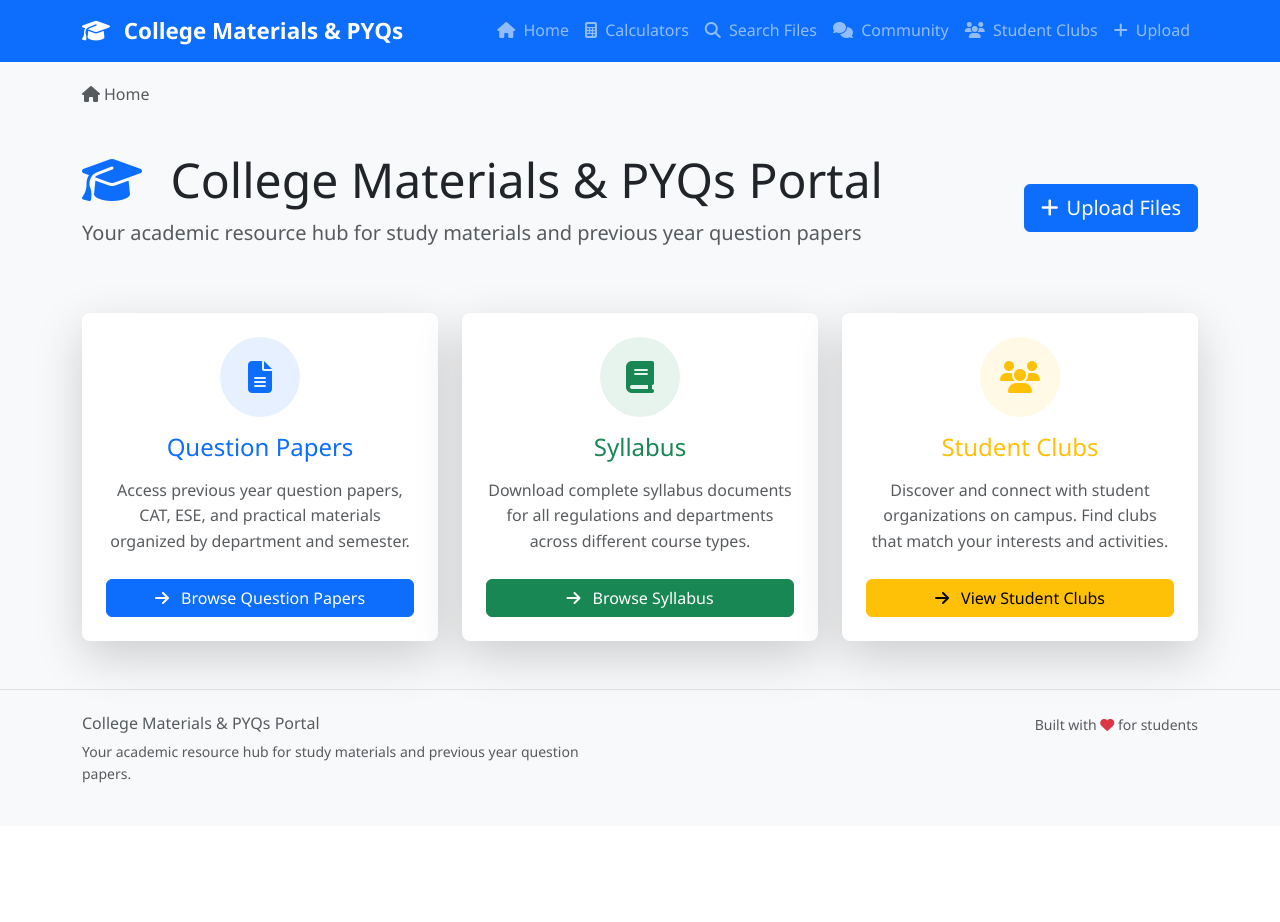
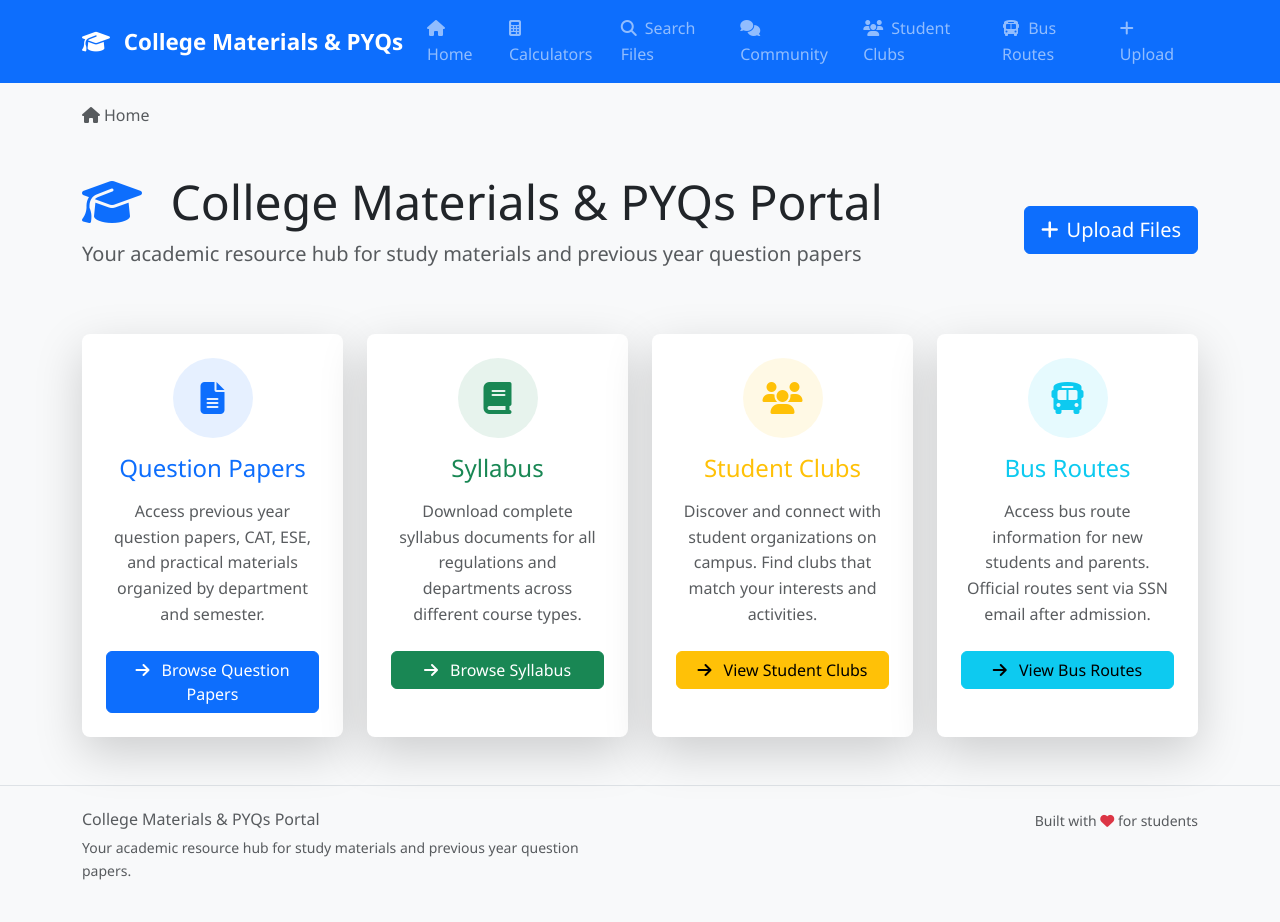
Before and after one commit to Sharruk/website, a Flask app: page / in a window 1280 px wide. Before the commit the page ends 783 px from the top, so only its background shows below. Run offline with Flask 3, Linux system fonts and the light colour scheme.

Commit message:
Provide parents and freshers with access to bus route information
Adds a new /bus-routes public page with admin upload using transportation.json.

Replit-Commit-Author: Agent
Replit-Commit-Session-Id: 913836de-0d9b-40ce-b146-768a0bff60d5
Replit-Commit-Screenshot-Url: https://storage.googleapis.com/screenshot-production-us-central1/990cd8fe-7905-40a0-80eb-51f737aaaccb/ab3d8322-6ea9-4b45-9c31-354b5ecd1a74.jpg

```diff
--- a/app.py
+++ b/app.py
@@ -74,6 +74,27 @@ def save_clubs_data(data):
             json.dump(data, f, indent=2)
     except Exception as e:
         app.logger.error(f"Error saving clubs data: {str(e)}")
+        raise
+
+def load_transportation_data():
+    """Load transportation data from JSON file"""
+    try:
+        if os.path.exists('transportation.json'):
+            with open('transportation.json', 'r') as f:
+                return json.load(f)
+        else:
+            return {"bus_routes": [], "next_id": 1}
+    except Exception as e:
+        app.logger.error(f"Error loading transportation data: {str(e)}")
+        return {"bus_routes": [], "next_id": 1}
+
+def save_transportation_data(data):
+    """Save transportation data to JSON file"""
+    try:
+        with open('transportation.json', 'w') as f:
+            json.dump(data, f, indent=2)
+    except Exception as e:
+        app.logger.error(f"Error saving transportation data: {str(e)}")
         raise
 
 def load_data():
@@ -1448,5 +1469,209 @@ def delete_club(club_id):
         app.logger.error(f"Error deleting club: {str(e)}")
         return jsonify({'success': False, 'error': str(e)}), 500
 
+# Bus Routes Routes
+@app.route('/bus-routes')
+def bus_routes():
+    """Bus Routes page showing all uploaded routes"""
+    try:
+        data = load_transportation_data()
+        bus_routes = data.get('bus_routes', [])
+
+        # Sort by upload date (newest first)
+        bus_routes = sorted(bus_routes, key=lambda x: x.get('upload_date', ''), reverse=True)
+
+        # Check if user is admin (simple check)
+        is_admin = request.args.get('admin') == 'true'
+
+        return render_template('bus_routes.html',
+                             bus_routes=bus_routes,
+                             is_admin=is_admin)
+    except Exception as e:
+        app.logger.error(f"Error loading bus routes: {str(e)}")
+        flash('Error loading bus routes', 'error')
+        return redirect(url_for('index'))
+
+@app.route('/bus-routes/upload', methods=['POST'])
+def upload_bus_route():
+    """Upload new bus route file (admin only)"""
+    try:
+        # Simple admin check
+        if request.args.get('admin') != 'true':
+            flash('Admin access required', 'error')
+            return redirect(url_for('bus_routes'))
+
+        if 'file' not in request.files:
+            flash('No file selected', 'error')
+            return redirect(url_for('bus_routes') + '?admin=true')
+
+        file = request.files['file']
+        if file.filename == '':
+            flash('No file selected', 'error')
+            return redirect(url_for('bus_routes') + '?admin=true')
+
+        # Get form data
+        title = request.form.get('title', '').strip()
+        description = request.form.get('description', '').strip()
+
+        if not title:
+            flash('Title is required', 'error')
+            return redirect(url_for('bus_routes') + '?admin=true')
+
+        if file and file.filename and allowed_file(file.filename):
+            # Load existing data
+            data = load_transportation_data()
+
+            # Generate unique filename
+            original_filename = file.filename
+            filename = secure_filename(original_filename)
+
+            if not filename or filename == '':
+                raise ValueError("Invalid filename after security processing")
+
+            timestamp = datetime.now().strftime('%Y%m%d_%H%M%S')
+            unique_filename = f"bus_route_{timestamp}_{filename}"
+
+            # Create uploads/bus_routes directory
+            bus_routes_dir = os.path.join(UPLOAD_FOLDER, 'bus_routes')
+            os.makedirs(bus_routes_dir, exist_ok=True)
+
+            filepath = os.path.join(bus_routes_dir, unique_filename)
+
+            # Save file
+            file.save(filepath)
+
+            # Verify file was saved
+            if not os.path.exists(filepath):
+                raise IOError("File was not saved successfully")
+
+            # Get file info
+            file_size = os.path.getsize(filepath)
+            file_extension = filename.rsplit('.', 1)[1].lower()
+
+            # Generate unique ID
+            new_id = data.get('next_id', 1)
+            data['next_id'] = new_id + 1
+
+            # Create file info
+            file_info = {
+                'id': new_id,
+                'title': title,
+                'description': description,
+                'filename': unique_filename,
+                'original_filename': original_filename,
+                'file_size': file_size,
+                'file_extension': file_extension,
+                'size': f"{file_size / (1024*1024):.1f} MB" if file_size > 1024*1024 else f"{file_size / 1024:.1f} KB",
+                'upload_date': datetime.now().isoformat(),
+                'file_path': filepath
+            }
+
+            data['bus_routes'].append(file_info)
+            save_transportation_data(data)
+
+            flash('Bus route uploaded successfully!', 'success')
+
+        else:
+            flash('Invalid file type. Please upload PDF or image files.', 'error')
+
+    except Exception as e:
+        app.logger.error(f"Bus route upload error: {str(e)}")
+        flash(f'Upload error: {str(e)}', 'error')
+
+    return redirect(url_for('bus_routes') + '?admin=true')
+
+@app.route('/bus-routes/download/<int:file_id>')
+def download_bus_route(file_id):
+    """Download bus route file"""
+    try:
+        data = load_transportation_data()
+        file_data = None
+
+        for f in data.get('bus_routes', []):
+            if f['id'] == file_id:
+                file_data = f
+                break
+
+        if not file_data:
+            flash('File not found', 'error')
+            return redirect(url_for('bus_routes'))
+
+        filepath = file_data['file_path']
+        if os.path.exists(filepath) and os.path.isfile(filepath):
+            return send_file(filepath, as_attachment=True, download_name=file_data['original_filename'])
+        else:
+            flash('File not found on disk', 'error')
+            return redirect(url_for('bus_routes'))
+
+    except Exception as e:
+        app.logger.error(f"Bus route download error: {str(e)}")
+        flash('Error downloading file', 'error')
+        return redirect(url_for('bus_routes'))
+
+@app.route('/bus-routes/delete/<int:file_id>', methods=['POST'])
+def delete_bus_route(file_id):
+    """Delete bus route file (admin only)"""
+    try:
+        # Simple admin check
+        if request.args.get('admin') != 'true':
+            return jsonify({'success': False, 'error': 'Admin access required'}), 403
+
+        data = load_transportation_data()
+        file_data = None
+        file_index = -1
+
+        for i, f in enumerate(data.get('bus_routes', [])):
+            if f['id'] == file_id:
+                file_data = f
+                file_index = i
+                break
+
+        if not file_data:
+            return jsonify({'success': False, 'error': 'File not found'}), 404
+
+        # Delete physical file
+        filepath = file_data['file_path']
+        if os.path.exists(filepath) and os.path.isfile(filepath):
+            os.remove(filepath)
+
+        # Remove from data
+        data['bus_routes'].pop(file_index)
+        save_transportation_data(data)
+
+        return jsonify({'success': True})
+
+    except Exception as e:
+        app.logger.error(f"Error deleting bus route: {str(e)}")
+        return jsonify({'success': False, 'error': str(e)}), 500
+
+@app.route('/bus-routes/file/<filename>')
+def bus_route_file(filename):
+    """Serve bus route files securely"""
+    try:
+        # Security check: ensure filename doesn't contain path traversal
+        if '..' in filename or filename.startswith('/'):
+            app.logger.warning(f"Invalid file path attempted: {filename}")
+            return "Invalid file path", 400
+
+        bus_routes_dir = os.path.join(UPLOAD_FOLDER, 'bus_routes')
+        file_path = os.path.join(bus_routes_dir, filename)
+
+        # Check if file exists
+        if not os.path.exists(file_path):
+            app.logger.error(f"Bus route file not found: {file_path}")
+            return "File not found", 404
+
+        # Verify file is within bus_routes directory
+        bus_routes_dir_abs = os.path.abspath(bus_routes_dir)
+        file_path_abs = os.path.abspath(file_path)
+        if not file_path_abs.startswith(bus_routes_dir_abs):
+            app.logger.warning(f"File path outside bus_routes directory: {file_path_abs}")
+            return "Invalid file path", 400
+
+        return send_from_directory(bus_routes_dir_abs, filename, as_attachment=False)
+    except Exception as e:
+        app.logger.error(f"Error serving bus route file {filename}: {str(e)}")
+        return f"Error serving file: {str(e)}", 500
+
 if __name__ == '__main__':
     app.run(host='0.0.0.0', port=5000, debug=True)
--- a/templates/base.html
+++ b/templates/base.html
@@ -48,6 +48,11 @@
                     <li class="nav-item">
                         <a class="nav-link" href="{{ url_for('clubs') }}">
                             <i class="fas fa-users me-1"></i> Student Clubs
+                        </a>
+                    </li>
+                    <li class="nav-item">
+                        <a class="nav-link" href="{{ url_for('bus_routes') }}">
+                            <i class="fas fa-bus me-1"></i> Bus Routes
                         </a>
                     </li>
                     <li class="nav-item">
--- a/templates/index.html
+++ b/templates/index.html
@@ -34,7 +34,7 @@
 
 <div class="row g-4 justify-content-center">
     <!-- Question Papers Section -->
-    <div class="col-lg-4 col-md-6">
+    <div class="col-lg-3 col-md-6">
         <div class="card h-100 shadow-lg hover-card border-0">
             <div class="card-body text-center p-4">
                 <div class="bg-primary bg-opacity-10 rounded-circle d-inline-flex align-items-center justify-content-center mb-3" style="width: 80px; height: 80px;">
@@ -53,7 +53,7 @@
     </div>
 
     <!-- Syllabus Section -->
-    <div class="col-lg-4 col-md-6">
+    <div class="col-lg-3 col-md-6">
         <div class="card h-100 shadow-lg hover-card border-0">
             <div class="card-body text-center p-4">
                 <div class="bg-success bg-opacity-10 rounded-circle d-inline-flex align-items-center justify-content-center mb-3" style="width: 80px; height: 80px;">
@@ -72,7 +72,7 @@
     </div>
 
     <!-- Student Clubs Section -->
-    <div class="col-lg-4 col-md-6">
+    <div class="col-lg-3 col-md-6">
         <div class="card h-100 shadow-lg hover-card border-0">
             <div class="card-body text-center p-4">
                 <div class="bg-warning bg-opacity-10 rounded-circle d-inline-flex align-items-center justify-content-center mb-3" style="width: 80px; height: 80px;">
@@ -85,6 +85,25 @@
                 <a href="{{ url_for('clubs') }}" class="btn btn-warning w-100">
                     <i class="fas fa-arrow-right me-2"></i>
                     View Student Clubs
+                </a>
+            </div>
+        </div>
+    </div>
+
+    <!-- Bus Routes Section -->
+    <div class="col-lg-3 col-md-6">
+        <div class="card h-100 shadow-lg hover-card border-0">
+            <div class="card-body text-center p-4">
+                <div class="bg-info bg-opacity-10 rounded-circle d-inline-flex align-items-center justify-content-center mb-3" style="width: 80px; height: 80px;">
+                    <i class="fas fa-bus fa-2x text-info"></i>
+                </div>
+                <h4 class="card-title mb-3 text-info">Bus Routes</h4>
+                <p class="card-text text-muted mb-4">
+                    Access bus route information for new students and parents. Official routes sent via SSN email after admission.
+                </p>
+                <a href="{{ url_for('bus_routes') }}" class="btn btn-info w-100">
+                    <i class="fas fa-arrow-right me-2"></i>
+                    View Bus Routes
                 </a>
             </div>
         </div>
```
Also changed, not shown: templates/bus_routes.html (added, +240 -0 lines).
